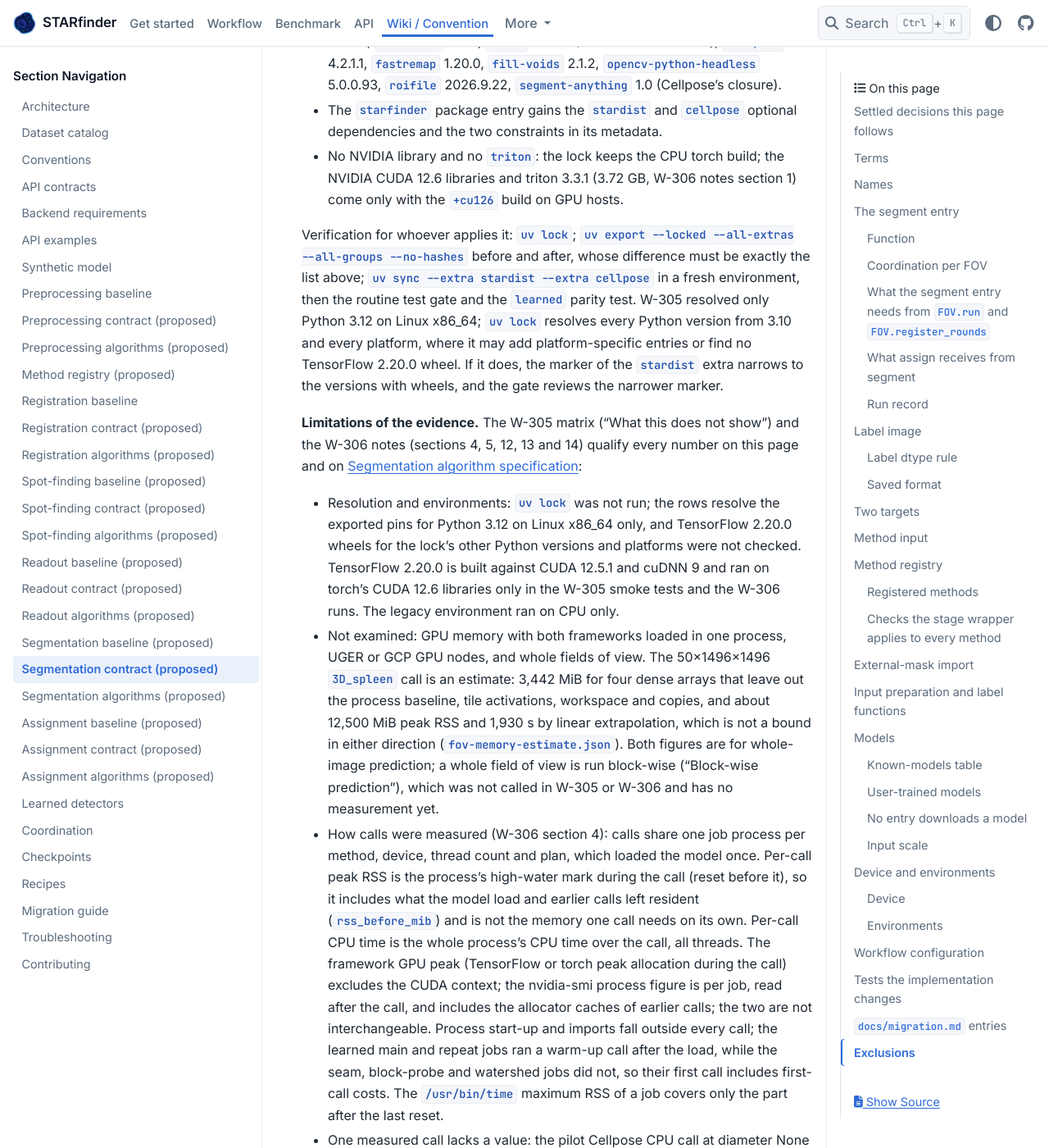
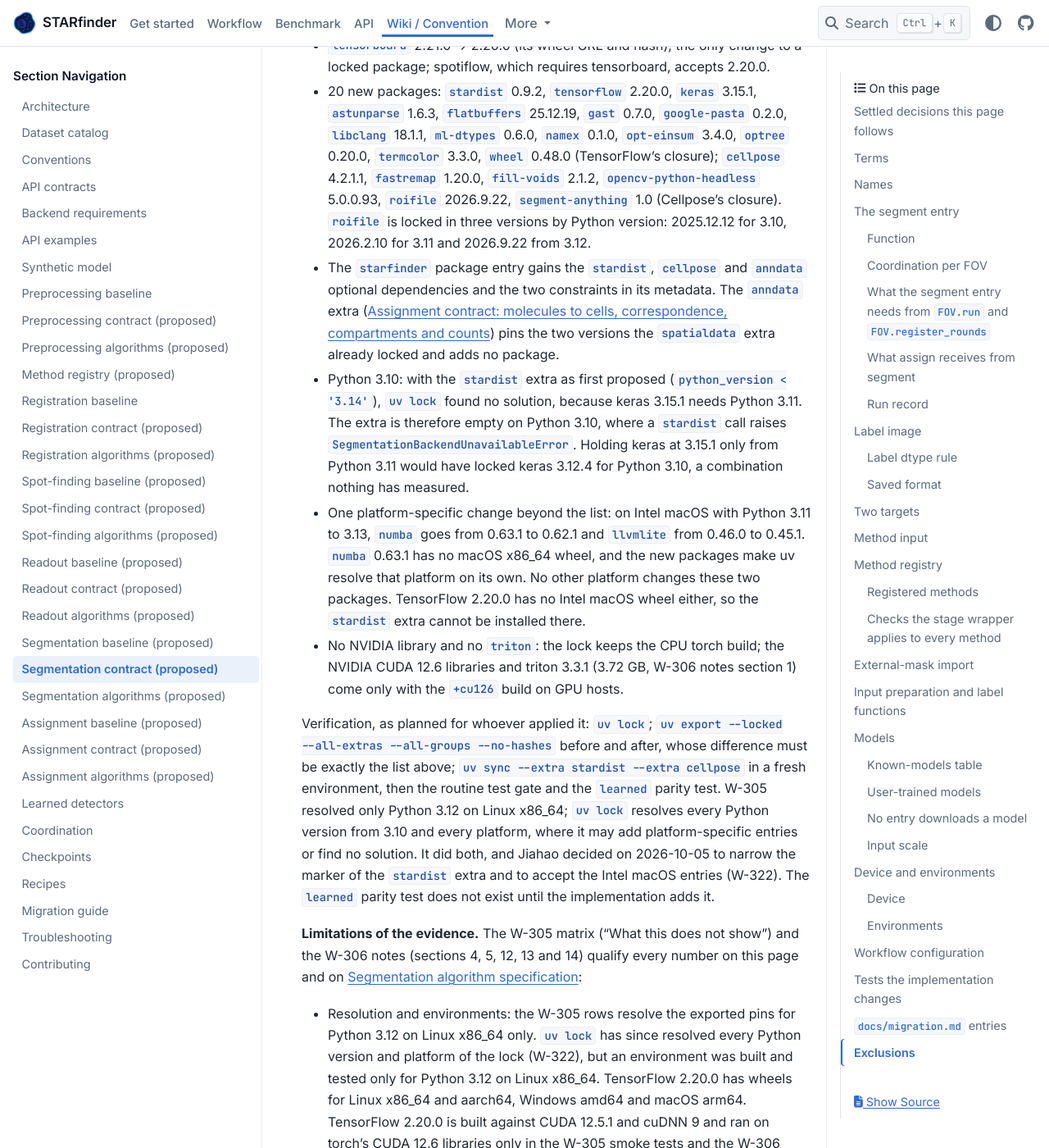
Before and after one commit to wanglab-broad/starfinder, a Sphinx documentation site: the page built from docs/segmentation-contract.md, in a window 1280 px wide and 1400 px high, scrolled down 33089 px. Shown: the whole window at 82% size. Built offline with Sphinx 7.4.7 and the PyData theme 0.15.4, drawn with Linux system fonts in a browser that asks for light colours; some of the changed text lies outside the part shown.

Commit message:
build(w-322): add the §2.9 segmentation backend extras and regenerate the lock
The lock change approved at W-309 as option E1, applied before the
§2.9 implementation batch so that no implementation issue changes
pyproject.toml or uv.lock.

- Extras stardist (stardist 0.9.2, csbdeep 0.8.2, tensorflow 2.20.0)
  and cellpose (cellpose 4.2.1.1 with the locked torch and
  torchvision), and constraints keras 3.15.1 and tensorboard 2.20.0.
- Extra anndata, pinned to the two versions the spatialdata extra
  already locks; it adds no package.
- uv lock: 20 packages added and tensorboard 2.21.0 -> 2.20.0 on Linux
  x86_64 with Python 3.12, as the contract page expected.

Two differences from the page's proposal, decided by Jiahao on
2026-10-05:

- The stardist extra is limited to Python 3.11 to 3.13. With the
  proposed marker uv lock has no solution on Python 3.10, because
  keras 3.15.1 needs Python 3.11.
- On Intel macOS with Python 3.11 to 3.13, numba goes from 0.63.1 to
  0.62.1 and llvmlite from 0.46.0 to 0.45.1: numba 0.63.1 has no
  macOS x86_64 wheel and the new packages make uv resolve that
  platform on its own.

docs/segmentation-contract.md describes the change as applied.

Co-Authored-By: Claude Opus 5.5 <noreply@anthropic.com>

````diff
--- a/docs/segmentation-contract.md
+++ b/docs/segmentation-contract.md
@@ -84,8 +84,9 @@ The rules Jiahao set after W-305 (2026-10-04) also hold:
   sensitivity setting and is recorded as such.
 * One environment holds StarDist 0.9.2 with TensorFlow 2.20.0, Cellpose and the §2.7
   detectors next to the locked packages, with one locked change (tensorboard 2.21.0 to
-  2.20.0) and the `+cu126` torch build on GPU hosts. This page proposes the lock change;
-  no issue makes it.
+  2.20.0) and the `+cu126` torch build on GPU hosts. The lock change was approved at
+  W-309 and applied before the implementation batch (W-322); no implementation issue
+  makes it.
 
 ## Terms
 
@@ -848,17 +849,20 @@ plane (check 10), a diameter that must be explicit (`diameter` required) and its
 images is open (W-306 choice 10); `tile_overlap` is recorded and the input window is
 fixed by the FOV.
 
-**The proposed `pyproject.toml` change.** For the W-309 gate; not made by any §2.9
-specification issue:
+**The `pyproject.toml` change.** Approved at W-309 as option E1 and applied before the
+implementation batch (W-322, 2026-10-05), with the `stardist` extra limited to Python 3.11
+to 3.13 for the reason given under the lock change:
 
 ```toml
 [project.optional-dependencies]
 # Segmentation backends (§2.9). TensorFlow 2.20.0 and torch 2.7.1 have no cp314
-# wheels, so the extras are empty on Python 3.14 and later.
+# wheels, so the extras are empty on Python 3.14 and later. keras 3.15.1, the
+# version measured with TensorFlow 2.20.0, needs Python 3.11, so the stardist
+# extra is also empty on Python 3.10.
 stardist = [
-    "stardist==0.9.2; python_version < '3.14'",
-    "csbdeep==0.8.2; python_version < '3.14'",
-    "tensorflow==2.20.0; python_version < '3.14'",
+    "stardist==0.9.2; python_version >= '3.11' and python_version < '3.14'",
+    "csbdeep==0.8.2; python_version >= '3.11' and python_version < '3.14'",
+    "tensorflow==2.20.0; python_version >= '3.11' and python_version < '3.14'",
 ]
 cellpose = [
     "cellpose==4.2.1.1; python_version < '3.14'",
@@ -878,8 +882,10 @@ The two extras are added after `piscis`; nothing else in the file changes. torch
 torchvision are listed in `cellpose` for the same reason as in the §2.7 extras: uv applies
 `[tool.uv.sources]` (the CPU index on Linux) to direct dependencies only.
 
-**The expected `uv.lock` change**, from the W-305 resolution rows B and C and the W-306
-audit (`provisioning/lock-diff.txt`, `spike-added-packages.txt`):
+**The `uv.lock` change**, as `uv lock` made it on 2026-10-05 (W-322). On Linux x86_64 with
+Python 3.12 it is the change expected from the W-305 resolution rows B and C and the W-306
+audit (`provisioning/lock-diff.txt`, `spike-added-packages.txt`): 20 packages added and one
+version changed.
 
 * `tensorboard` 2.21.0 → 2.20.0 (its wheel URL and hash), the only change to a locked
   package; spotiflow, which requires tensorboard, accepts 2.20.0.
@@ -888,29 +894,45 @@ audit (`provisioning/lock-diff.txt`, `spike-added-packages.txt`):
   `ml-dtypes` 0.6.0, `namex` 0.1.0, `opt-einsum` 3.4.0, `optree` 0.20.0, `termcolor` 3.3.0,
   `wheel` 0.48.0 (TensorFlow's closure); `cellpose` 4.2.1.1, `fastremap` 1.20.0,
   `fill-voids` 2.1.2, `opencv-python-headless` 5.0.0.93, `roifile` 2026.9.22,
-  `segment-anything` 1.0 (Cellpose's closure).
-* The `starfinder` package entry gains the `stardist` and `cellpose` optional
-  dependencies and the two constraints in its metadata.
+  `segment-anything` 1.0 (Cellpose's closure). `roifile` is locked in three versions by
+  Python version: 2025.12.12 for 3.10, 2026.2.10 for 3.11 and 2026.9.22 from 3.12.
+* The `starfinder` package entry gains the `stardist`, `cellpose` and `anndata` optional
+  dependencies and the two constraints in its metadata. The `anndata` extra
+  ({doc}`assignment-contract`) pins the two versions the `spatialdata` extra already
+  locked and adds no package.
+* Python 3.10: with the `stardist` extra as first proposed (`python_version < '3.14'`),
+  `uv lock` found no solution, because keras 3.15.1 needs Python 3.11. The extra is
+  therefore empty on Python 3.10, where a `stardist` call raises
+  `SegmentationBackendUnavailableError`. Holding keras at 3.15.1 only from Python 3.11
+  would have locked keras 3.12.4 for Python 3.10, a combination nothing has measured.
+* One platform-specific change beyond the list: on Intel macOS with Python 3.11 to 3.13,
+  `numba` goes from 0.63.1 to 0.62.1 and `llvmlite` from 0.46.0 to 0.45.1. `numba` 0.63.1
+  has no macOS x86_64 wheel, and the new packages make uv resolve that platform on its
+  own. No other platform changes these two packages. TensorFlow 2.20.0 has no Intel macOS
+  wheel either, so the `stardist` extra cannot be installed there.
 * No NVIDIA library and no `triton`: the lock keeps the CPU torch build; the NVIDIA CUDA
   12.6 libraries and triton 3.3.1 (3.72 GB, W-306 notes section 1) come only with the
   `+cu126` build on GPU hosts.
 
-Verification for whoever applies it: `uv lock`; `uv export --locked --all-extras
---all-groups --no-hashes` before and after, whose difference must be exactly the list
-above; `uv sync --extra stardist --extra cellpose` in a fresh environment, then the
-routine test gate and the `learned` parity test. W-305 resolved only Python 3.12 on Linux
-x86_64; `uv lock` resolves every Python version from 3.10 and every platform, where it may
-add platform-specific entries or find no TensorFlow 2.20.0 wheel. If it does, the marker of
-the `stardist` extra narrows to the versions with wheels, and the gate reviews the
-narrower marker.
+Verification, as planned for whoever applied it: `uv lock`; `uv export --locked
+--all-extras --all-groups --no-hashes` before and after, whose difference must be exactly
+the list above; `uv sync --extra stardist --extra cellpose` in a fresh environment, then
+the routine test gate and the `learned` parity test. W-305 resolved only Python 3.12 on
+Linux x86_64; `uv lock` resolves every Python version from 3.10 and every platform, where
+it may add platform-specific entries or find no solution. It did both, and Jiahao decided
+on 2026-10-05 to narrow the marker of the `stardist` extra and to accept the Intel macOS
+entries (W-322). The `learned` parity test does not exist until the implementation adds
+it.
 
 **Limitations of the evidence.** The W-305 matrix ("What this does not show") and the
 W-306 notes (sections 4, 5, 12, 13 and 14) qualify every number on this page and on
 {doc}`segmentation-algorithms`:
 
-* Resolution and environments: `uv lock` was not run; the rows resolve the exported pins
-  for Python 3.12 on Linux x86_64 only, and TensorFlow 2.20.0 wheels for the lock's other
-  Python versions and platforms were not checked. TensorFlow 2.20.0 is built against
+* Resolution and environments: the W-305 rows resolve the exported pins for Python 3.12
+  on Linux x86_64 only. `uv lock` has since resolved every Python version and platform of
+  the lock (W-322), but an environment was built and tested only for Python 3.12 on Linux
+  x86_64. TensorFlow 2.20.0 has wheels for Linux x86_64 and aarch64, Windows amd64 and
+  macOS arm64. TensorFlow 2.20.0 is built against
   CUDA 12.5.1 and cuDNN 9 and ran on torch's CUDA 12.6 libraries only in the W-305 smoke
   tests and the W-306 runs. The legacy environment ran on CPU only.
 * Not examined: GPU memory with both frameworks loaded in one process, UGER or GCP GPU
````
Also changed, not shown: src/python/pyproject.toml (+24 -2 lines), 1 other file.
